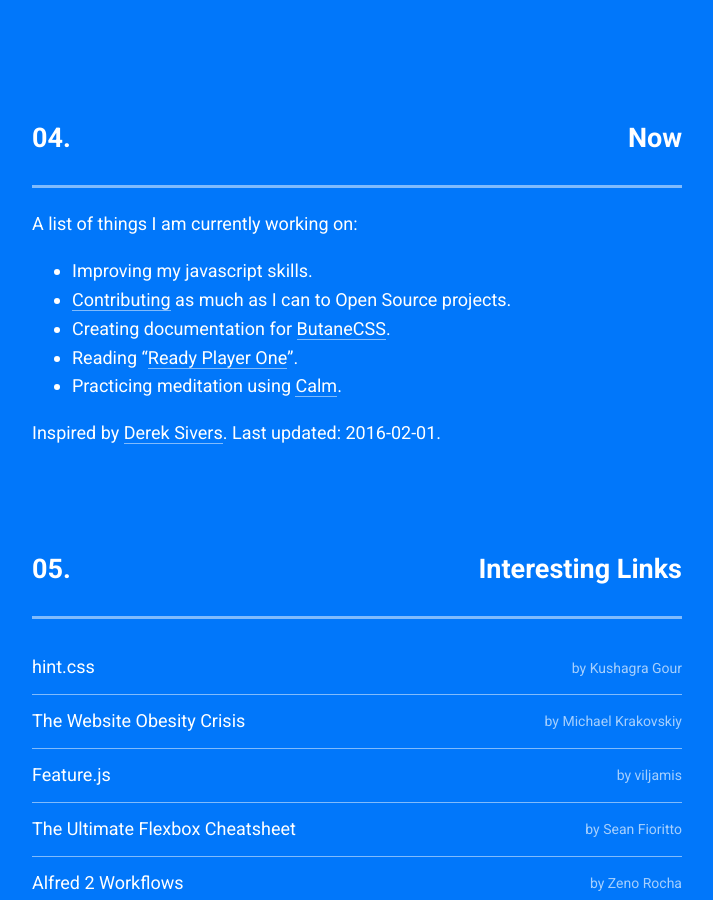
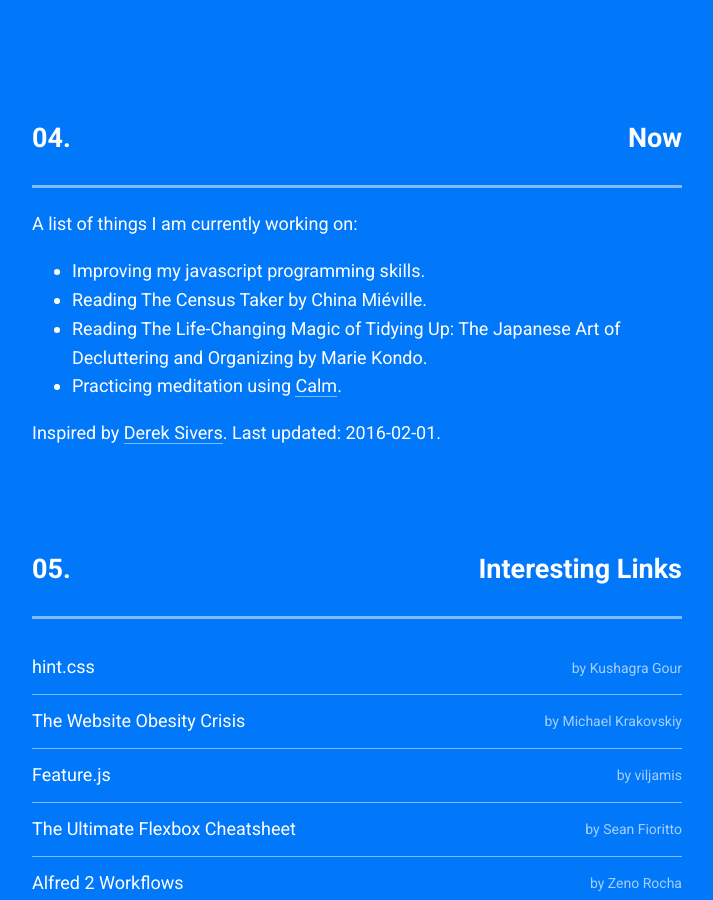
Before and after one commit to roaqey/roaqey.github.io, a Jekyll site: the page built from index.html, in a window 1280 px wide and 900 px high, scrolled down 1481 px. Shown: the whole window, without its empty margins (283-996 px from the left). Built offline with Jekyll 4.4.1, drawn with Linux system fonts in a browser that asks for light colours.

Commit message:
Update now.markdown

```diff
--- a/_includes/content/now.markdown
+++ b/_includes/content/now.markdown
@@ -1,9 +1,8 @@
 A list of things I am currently working on:
 
-- Improving my javascript skills.
-- [Contributing](https://github.com/alexcarpenter#contributions-calendar) as much as I can to Open Source projects.
-- Creating documentation for [ButaneCSS](https://github.com/ButaneCSS/butanecss).
-- Reading "[Ready Player One](http://www.amazon.com/gp/product/B004J4WKUQ/ref=dp-kindle-redirect?ie=UTF8&btkr=1)".
+- Improving my javascript programming skills.
+- Reading The Census Taker by China Miéville.
+- Reading The Life-Changing Magic of Tidying Up: The Japanese Art of Decluttering and Organizing by Marie Kondo.
 - Practicing meditation using [Calm](http://www.calm.com/).
 
 Inspired by [Derek Sivers](http://sivers.org/now). Last updated: 2016-02-01.
```
